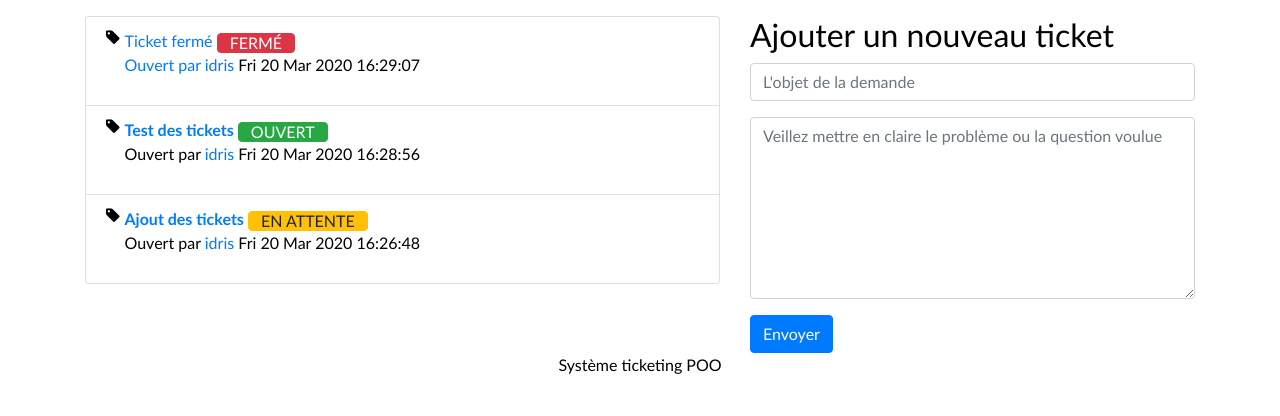
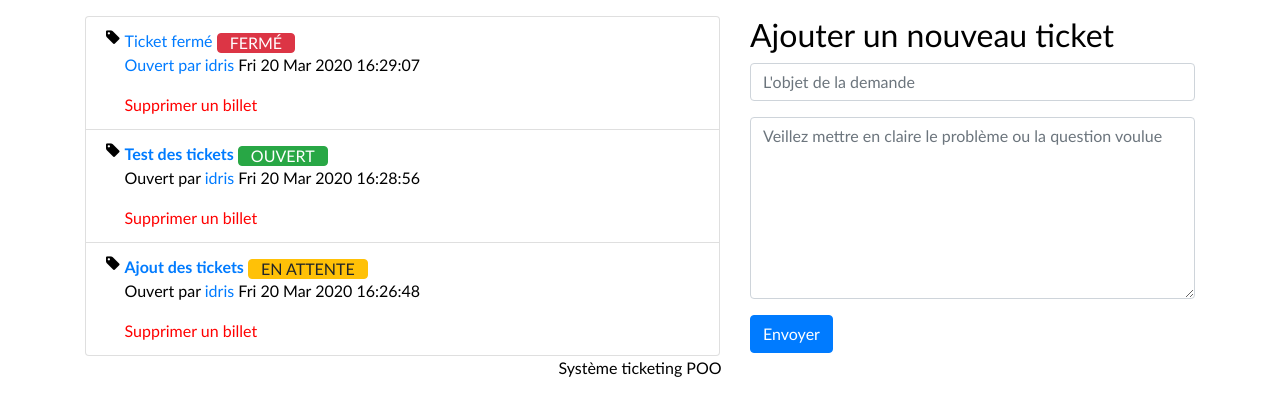
Before and after one commit to ibouzidi/ticketing, a PHP site: page / in a window 1280 px wide. Shown: the part 82-498 px from the top of the page. Run offline with PHP 8.4, Linux system fonts and the light colour scheme; data comes from the database, SQL or seed files in the repository.

Commit message:
supp ticket

```diff
--- a/Controleur/ControleurBillet.php
+++ b/Controleur/ControleurBillet.php
@@ -45,4 +45,11 @@ class ControleurBillet {
         die();
     }
 
+    public function supprimerTicket($idBillet)
+    {
+        $this->billet->supprimerTicket($idBillet);
+        header('Location: .');
+        die();
+    }
+
 }
--- a/Controleur/Routeur.php
+++ b/Controleur/Routeur.php
@@ -29,6 +29,10 @@ class Routeur {
                     $demande = $this->getParametre($_POST, 'demande');
                     $this->ctrlBillet->ajouterTicket($titre, $demande);
                 }
+                 else if ($_GET['action'] == 'supprimer'){
+                 $idBillet = intval($this->getParametre($_GET, 'id'));
+                 $this->ctrlBillet->supprimerTicket($idBillet);
+                 }
                 else if ($_GET['action'] == 'commenter') {
                     $auteur = $this->getParametre($_POST, 'auteur');
                     $contenu = $this->getParametre($_POST, 'contenu');
--- a/Modele/Billet.php
+++ b/Modele/Billet.php
@@ -24,6 +24,13 @@ public function ajouterTicket($titre, $demande) {
 	$sql = 'INSERT INTO t_ticket(TIC_DATE, TIC_TITRE, TIC_CONTENU, TIC_ETAT) values(NOW(), ?, ?, 1)';
 	$sql = $this->executerRequete($sql, array($titre, $demande));
 }
+
+public function supprimerTicket($idBillet)
+{
+	$sql = 'DELETE FROM t_ticket WHERE TIC_ID = ?';
+	$sql = $this->executerRequete($sql, array($idBillet));
+}
+
 // Permet de modifier l'état d'un ticket
 public function ModifierEtat($etat, $idBillet){
 	$sql = 'UPDATE t_ticket SET TIC_ETAT = ? WHERE TIC_ID = ?';
--- a/Vue/vueAccueil.php
+++ b/Vue/vueAccueil.php
@@ -29,6 +29,9 @@
                                     </a><time><?= strftime("%a %d %b  %Y %H:%M:%S", strtotime($billet['TIC_DATE'])); ?></time>
                                     <!-- <i class="fa fa-comments"></i><a href="#">2 commentaires</a> -->
                                 </p>
+                                <a style="color:red"
+                                    href="index.php?action=supprimer&id=<?= $billet['id_billet'] ?>">Supprimer un
+                                    billet</a>
                         </div>
                     </div>
                 </li>
```
